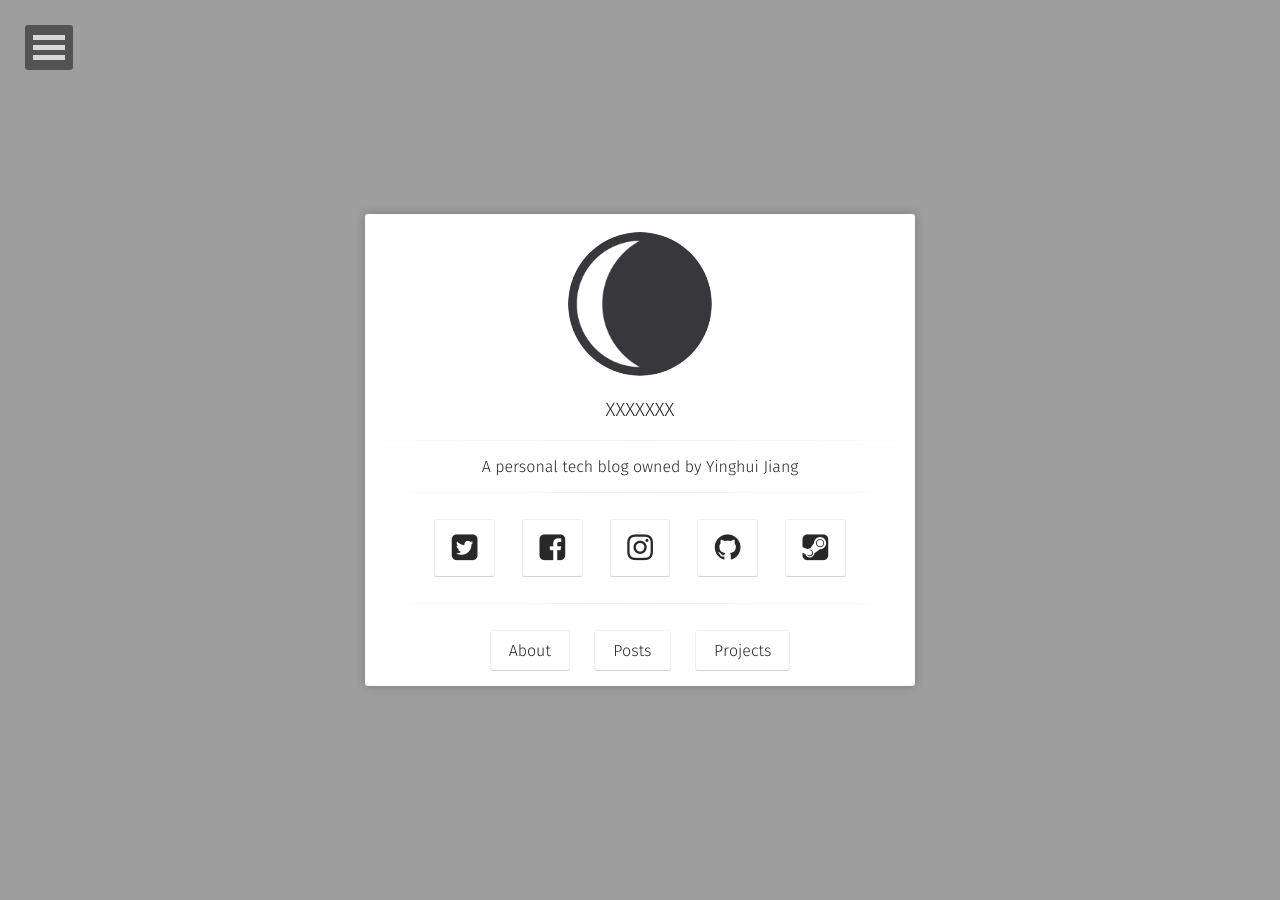
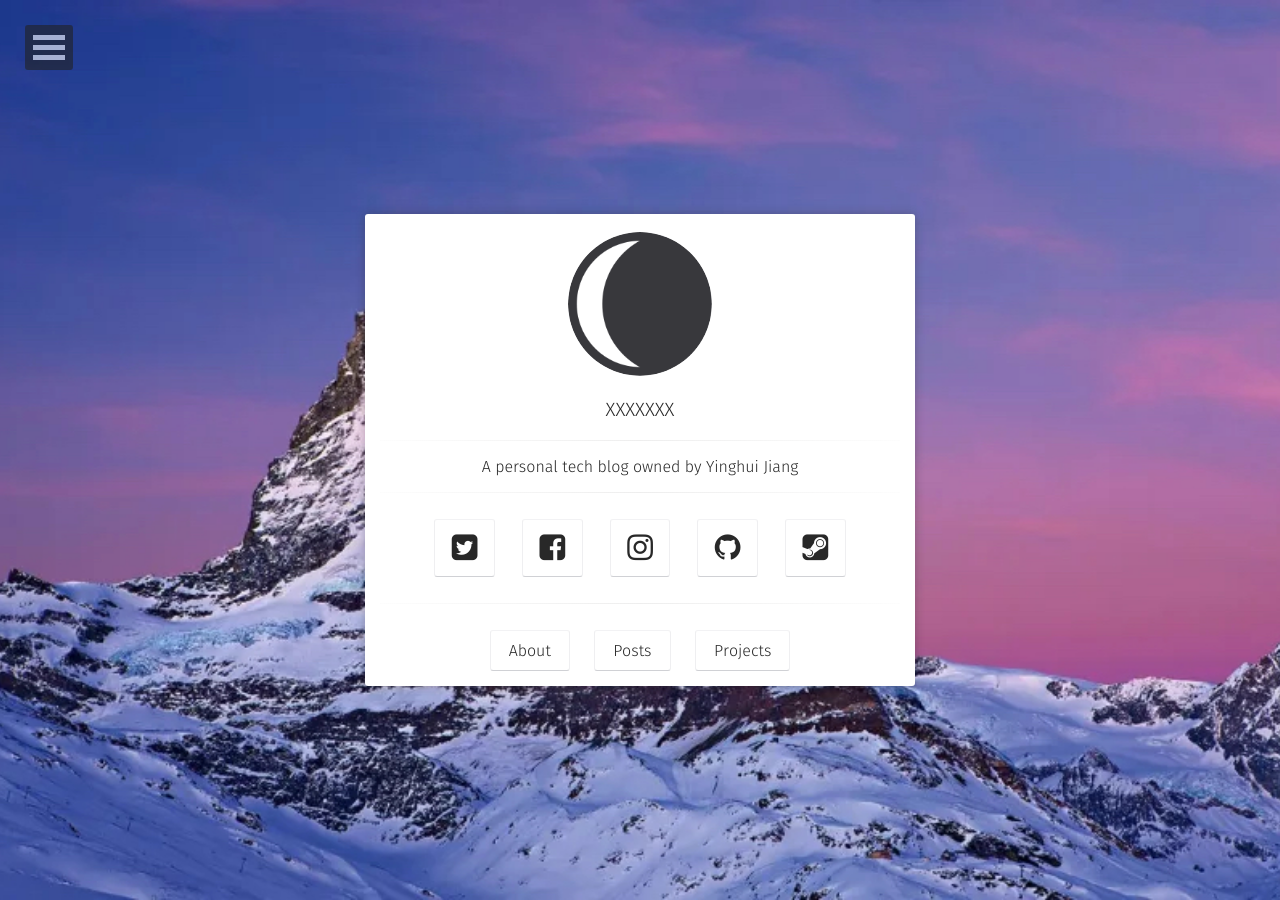
Before and after one commit to YinghuiJiang/YinghuiJiang.github.io, a Jekyll site: the page built from index.html, in a window 1280 px wide. Built offline with Jekyll 4.4.1, drawn with Linux system fonts in a browser that asks for light colours; some web fonts are replaced.

Commit message:
Update _config.yml

```diff
--- a/_config.yml
+++ b/_config.yml
@@ -5,7 +5,7 @@ description:        "Moon is a minimal, one column jekyll theme for your blog."
 reading_time:       true
 words_per_minute:   200
 logo:               'assets/img/logo.png'
-background:         'assets/img/placeholder-big.jpg'
+background:         'assets/img/placeholder-big.jpeg'
 tiled_bg:           false   # Set this true if you want to tile your background image, otherwise it will be covered
 locale:             en_US
 url:                https://taylantatli.github.io/Moon
```
